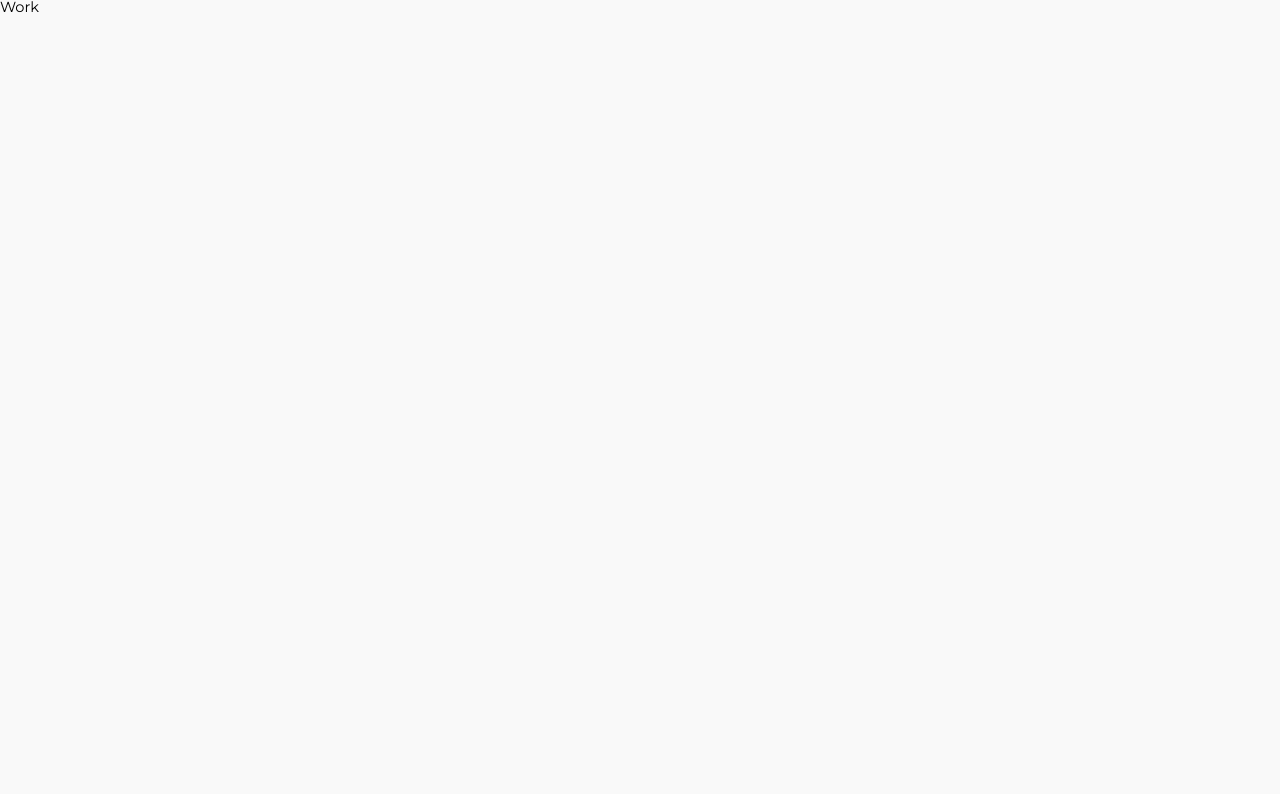
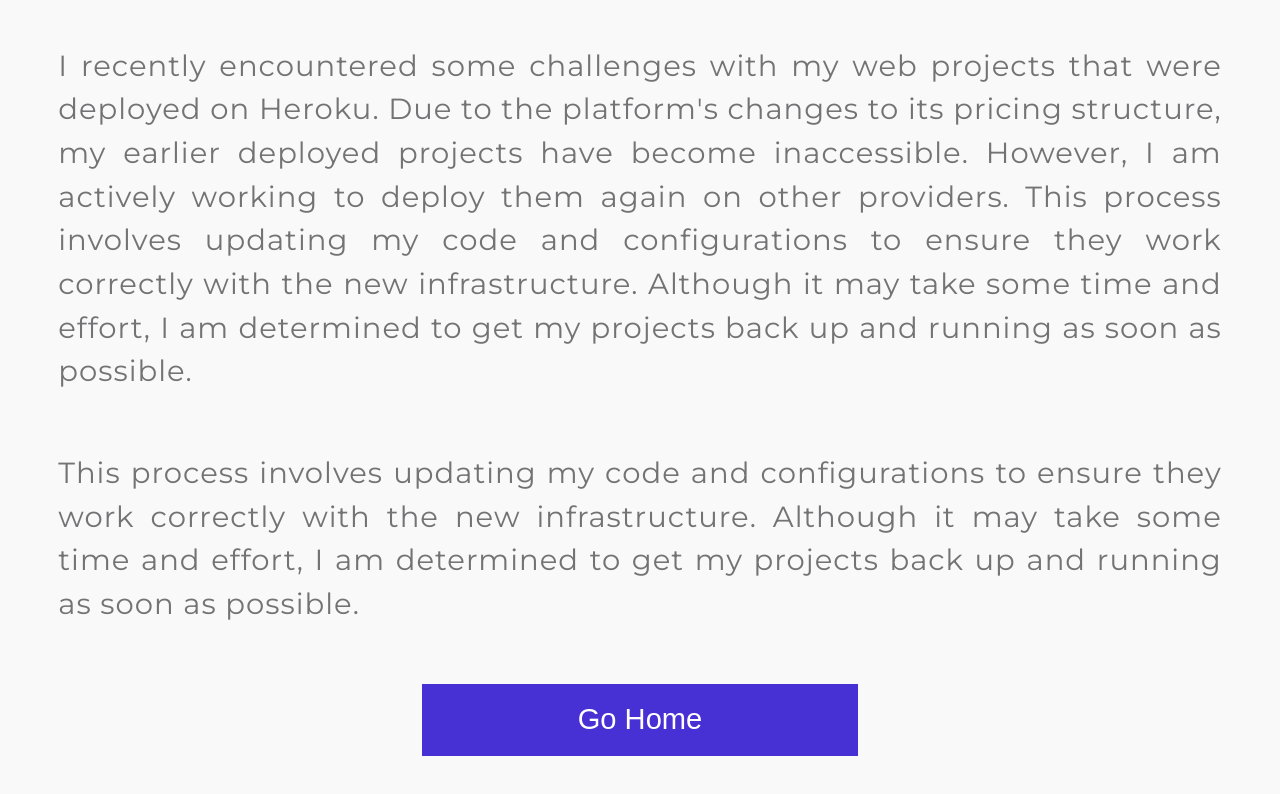
Before and after one commit to golfsierraAI/portfolio-revamp, a React (Create React App) app: page /work in a window 1280 px wide. Shown: the top 794 px of the page. Built offline with nearby package versions, Linux system fonts and the light colour scheme; a web font is replaced by a local one.

Commit message:
font size fixes

```diff
--- a/src/pages/resume/index.jsx
+++ b/src/pages/resume/index.jsx
@@ -43,13 +43,14 @@ function Resume() {
             gourav.sharma
           </h6>
           <p className="icon_wrapper">
-            <LocationOnIcon className="location_icon" /> {data.location}
+            <LocationOnIcon className="location_icon" /> <span>{data.location}</span>
           </p>
           <a className="green_shadow" href="mailto:gourav.npm@gmail.com">
             {data.email}
           </a>
           <a className="icon_wrapper" href={data.linkedInURL} target="_blank" rel="noreferrer">
-            <LinkedInIcon className="linkedin_icon" /> golfSierra
+            <LinkedInIcon className="linkedin_icon" />
+            <span>golfSierra</span>
           </a>
         </Grid>
         <Grid className="skills_wrapper" direction="column" container item gap={2}>
@@ -108,7 +109,7 @@ function Resume() {
             item
             flex={3}
             gap={4}>
-            <Grid className="resume_header" container gap={2} flexDirection="column">
+            <Grid className="resume_header" container gap={1} flexDirection="column">
               <h1>{data.name}</h1>
               <h2 className="role">{data.resumeHeadingSection.role}</h2>
               <p>{data.resumeHeadingSection.description}</p>
--- a/src/pages/resume/index.scss
+++ b/src/pages/resume/index.scss
@@ -26,7 +26,7 @@
       color: $light-grey-font-color;
       line-height: 1.4;
       @include max-width(tablets) {
-        font-size: 1.5rem;
+        font-size: 1.8rem;
       }
     }
     h1 {
@@ -38,14 +38,14 @@
       font-size: 2rem;
       color: $primary-grey-colour;
       @include max-width(tablets) {
-        font-size: 2rem;
+        font-size: 2.5rem;
       }
     }
     h3 {
       font-size: 1.1rem;
       color: $light-grey-font-color;
       @include max-width(tablets) {
-        font-size: 1.5rem;
+        font-size: 2rem;
         margin-bottom: 1rem;
       }
     }
@@ -113,13 +113,18 @@
             align-items: center;
             gap: 0.3rem;
             font-size: 0.9rem;
+            @include max-width(tablets) {
+              font-size: 1.5rem;
+            }
             .linkedin_icon {
               color: #0077b5;
               cursor: pointer;
+              margin: 0;
               margin-left: -4px;
             }
             .location_icon {
               color: $primary-blue-colour;
+              margin: 0;
               margin-left: -7px;
             }
           }
@@ -157,7 +162,7 @@
           font-weight: 600;
           color: $primary-blue-colour;
           @include max-width(tablets) {
-            font-size: 2rem;
+            font-size: 2.5rem;
           }
         }
         .individual_exp_wrapper {
--- a/src/pages/work/index.jsx
+++ b/src/pages/work/index.jsx
@@ -1,4 +1,27 @@
+import { useNavigate } from 'react-router-dom';
+import './index.scss';
 function Work() {
-  return <h1>Work</h1>;
+  const navigate = useNavigate();
+  return (
+    <div className="work_wrapper">
+      <p>
+        I recently encountered some challenges with my web projects that were deployed on Heroku.
+        Due to the platform's changes to its pricing structure, my earlier deployed projects have
+        become inaccessible. However, I am actively working to deploy them again on other providers.
+        This process involves updating my code and configurations to ensure they work correctly with
+        the new infrastructure. Although it may take some time and effort, I am determined to get my
+        projects back up and running as soon as possible.
+      </p>
+      <p>
+        This process involves updating my code and configurations to ensure they work correctly with
+        the new infrastructure. Although it may take some time and effort, I am determined to get my
+        projects back up and running as soon as possible.
+      </p>
+
+      <button className="button" onClick={() => navigate('/')}>
+        Go Home
+      </button>
+    </div>
+  );
 }
 export default Work;
--- /dev/null
+++ b/src/pages/work/index.scss
@@ -0,0 +1,29 @@
+@import '../../scss/constants.scss';
+.work_wrapper {
+  display: flex;
+  min-height: 100vh;
+  flex-direction: column;
+
+  padding: 3rem 4rem;
+  justify-content: center;
+  justify-content: space-between;
+  align-items: center;
+
+  p {
+    font-size: 2rem;
+
+    text-align: justify;
+    color: $light-grey-font-color;
+    line-height: 1.5;
+    letter-spacing: 1px;
+  }
+  .button {
+    background-color: $primary-blue-colour;
+    outline: none;
+    border: none;
+    width: 30rem;
+    height: 5rem;
+    font-size: 2rem;
+    color: $primary-white-colour;
+  }
+}
```
